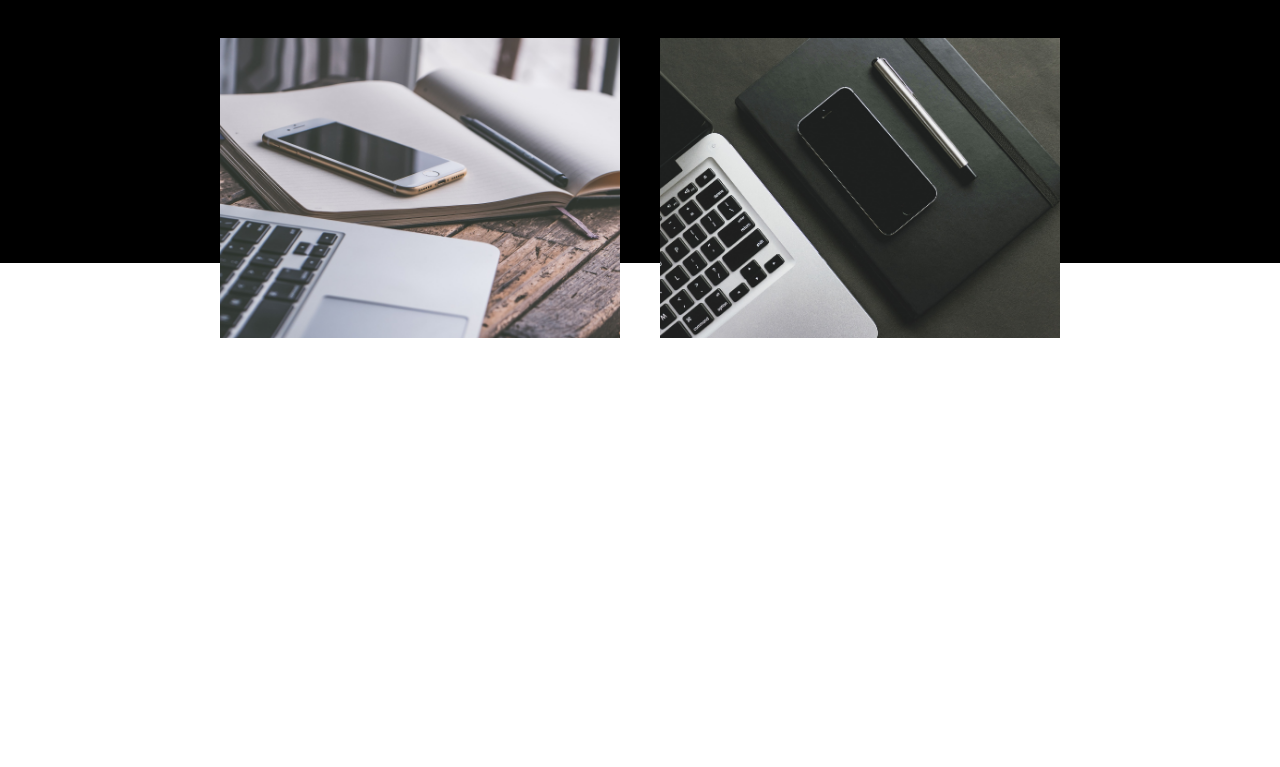
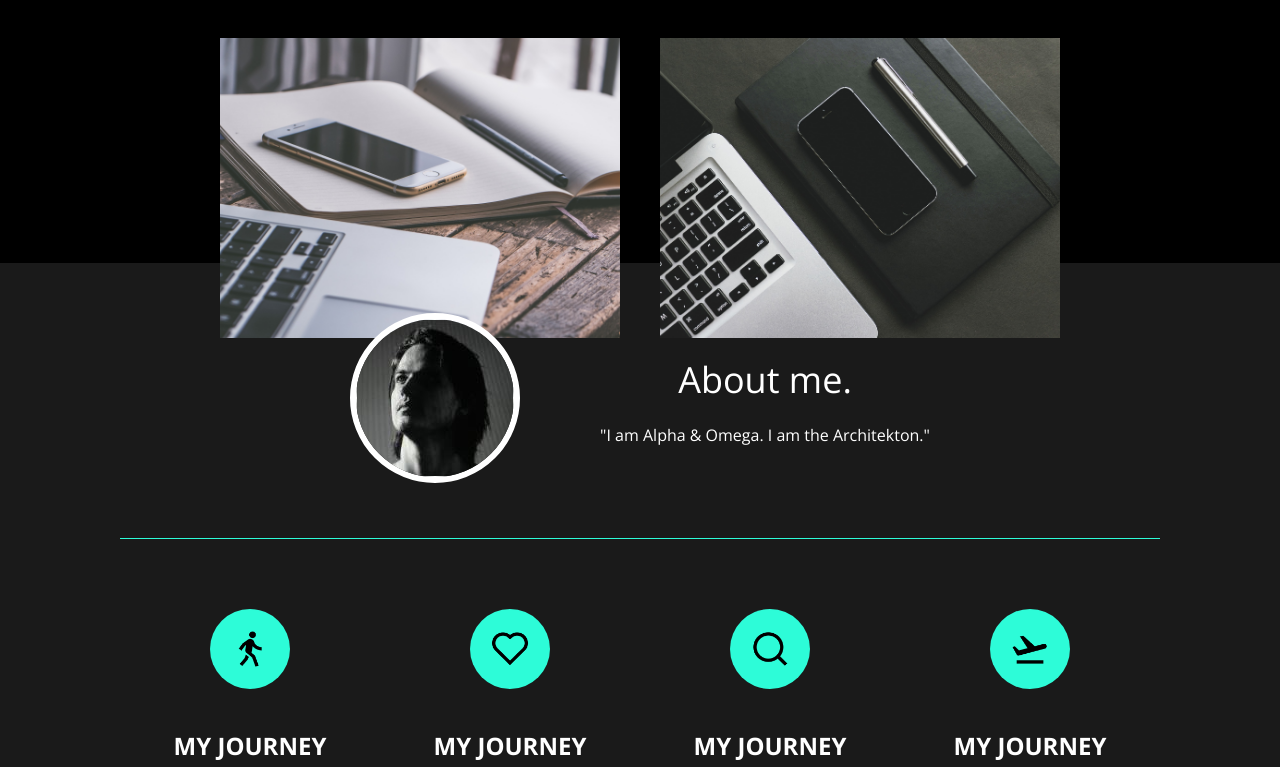
Before and after one commit to MadsKristianHansen/mkhansen.de, an Angular app: page / in a window 1280 px wide. Shown: the part 2030-2797 px from the top of the page. Before the commit the page ends 2388 px from the top, so only its background shows below. Built offline with nearby package versions, Linux system fonts and the light colour scheme.

Commit message:
about section added

```diff
--- /dev/null
+++ b/src/app/about/about.component.html
@@ -0,0 +1,47 @@
+<div class="about-content main-padding">
+    <div class="about-head">
+        <div class="left"><img src="assets/img/mads.jpg"></div>
+        <div class="right">
+            <div class="headline">About me.</div>
+            <div>"I am Alpha & Omega. I am the Architekton."</div>
+        </div>
+    </div>
+    <div class="about-sub">
+        <div class="sub-slot">
+            <div class="icon">
+                <img src="assets/img/walk-line.png">
+            </div>
+            <h2>MY JOURNEY BEGAN</h2>
+            <div class="text">
+                as a product manager in an industrial company. Early on, I got the chance to collaborate in multiple IT and digitalization projects.
+            </div>
+        </div>
+        <div class="sub-slot">
+            <div class="icon">
+                <img src="assets/img/heart-line.png">
+            </div>
+            <h2>MY JOURNEY BEGAN</h2>
+            <div class="text">
+                as a product manager in an industrial company. Early on, I got the chance to collaborate in multiple IT and digitalization projects.
+            </div>
+        </div>
+        <div class="sub-slot">
+            <div class="icon">
+                <img src="assets/img/search-line.png">
+            </div>
+            <h2>MY JOURNEY BEGAN</h2>
+            <div class="text">
+                as a product manager in an industrial company. Early on, I got the chance to collaborate in multiple IT and digitalization projects.
+            </div>
+        </div>
+        <div class="sub-slot">
+            <div class="icon">
+                <img src="assets/img/flight-takeoff-line.png">
+            </div>
+            <h2>MY JOURNEY BEGAN</h2>
+            <div class="text">
+                as a product manager in an industrial company. Early on, I got the chance to collaborate in multiple IT and digitalization projects.
+            </div>
+        </div>
+    </div>
+</div>
--- /dev/null
+++ b/src/app/about/about.component.scss
@@ -0,0 +1,68 @@
+.about-content {
+    background-color: #1A1A1A;
+    height: 80vh;
+    color: white;
+}
+
+.about-head {
+    display: flex;
+    justify-content: center;
+    align-items: center;
+    text-align: center;
+    padding-top: 50px;
+    padding-bottom: 50px;
+    border-bottom: 1px solid #2DFCD8;
+
+    img {
+        border-radius: 160px;
+        border: 6px solid white;
+    }
+}
+
+.about-sub {
+    display: flex;
+    justify-content: center;
+    align-items: center;
+    margin-top: 50px;
+}
+
+.sub-slot {
+    display: flex;
+    flex-direction: column;
+    justify-content: center;
+    align-items: center;
+    text-align: center;
+    padding: 20px;
+}
+
+.left {
+    padding-right: 40px;
+}
+
+.right {
+    padding-left: 40px;
+    padding-bottom: 20px;
+}
+
+.headline {
+    font-size: 36px;
+    padding: 20px;
+}
+
+.icon {
+    background-color: #2DFCD8;
+    height: 80px;
+    width: 80px;
+    display: flex;
+    justify-content: center;
+    align-items: center;
+    border-radius: 200px;
+    margin-bottom: 20px;
+
+    img {
+        height: 40px;
+        width: 40px;
+        object-fit: contain;
+    }
+
+}
--- /dev/null
+++ b/src/app/about/about.component.ts
@@ -0,0 +1,15 @@
+import { Component, OnInit } from '@angular/core';
+
+@Component({
+  selector: 'app-about',
+  templateUrl: './about.component.html',
+  styleUrls: ['./about.component.scss']
+})
+export class AboutComponent implements OnInit {
+
+  constructor() { }
+
+  ngOnInit(): void {
+  }
+
+}
--- a/src/app/app.component.html
+++ b/src/app/app.component.html
@@ -1,3 +1,4 @@
 <app-welcome></app-welcome>
 <app-skills></app-skills>
 <app-work></app-work>
+<app-about></app-about>
--- a/src/app/app.module.ts
+++ b/src/app/app.module.ts
@@ -6,13 +6,15 @@ import { AppComponent } from './app.component';
 import { WelcomeComponent } from './welcome/welcome.component';
 import { SkillsComponent } from './skills/skills.component';
 import { WorkComponent } from './work/work.component';
+import { AboutComponent } from './about/about.component';
 
 @NgModule({
   declarations: [
     AppComponent,
     WelcomeComponent,
     SkillsComponent,
-    WorkComponent
+    WorkComponent,
+    AboutComponent
   ],
   imports: [
     BrowserModule,
--- a/src/app/welcome/welcome.component.scss
+++ b/src/app/welcome/welcome.component.scss
@@ -46,6 +46,7 @@
     }
 
     img {
+        border: 12px solid white;
         border-radius: 175px;
         height: 325px;
     }
```
Also changed, not shown: 1 other file (tests, documents, lock files or other folders).
